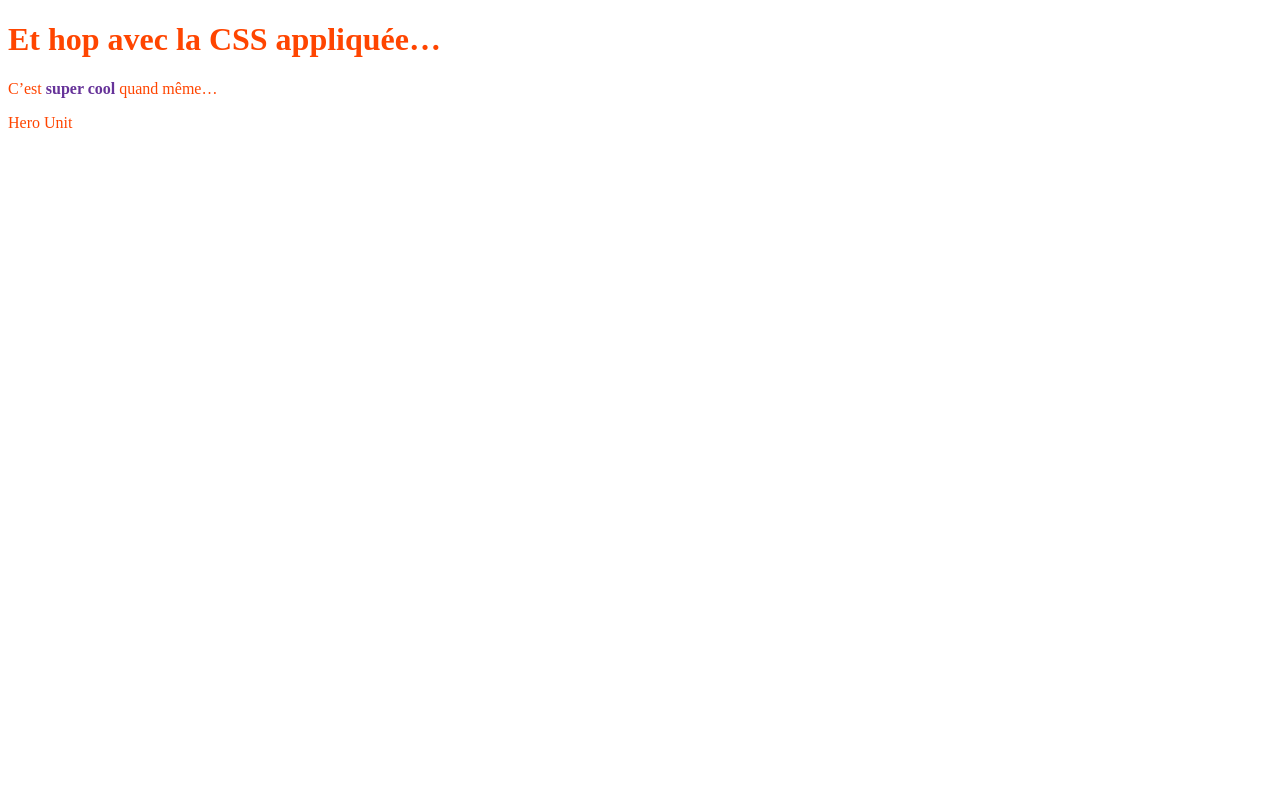
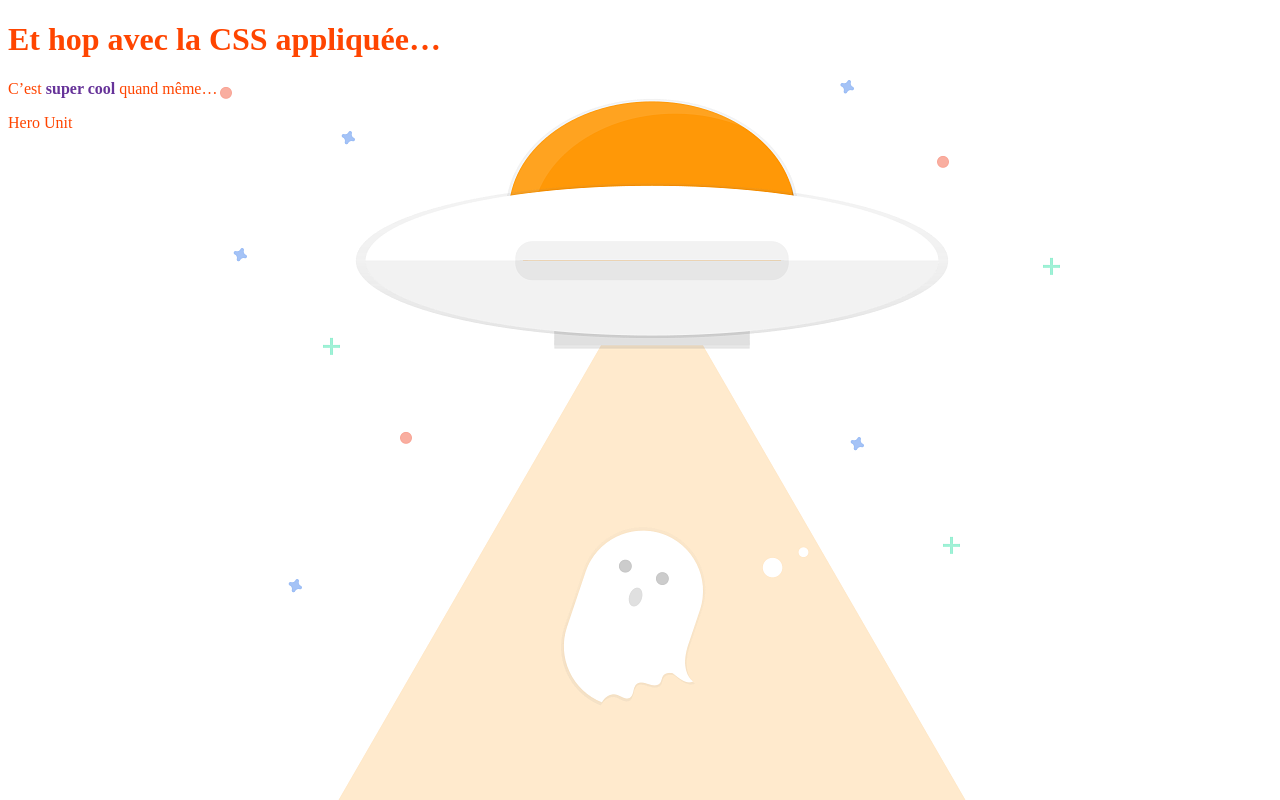
Before and after one commit to deliciousinsights/webpack-code-formation, a website built with webpack: page v3/index.html in a window 1280 px wide. Built offline with nearby package versions, Linux system fonts and the light colour scheme; some packages are replaced by stand-ins of ours.

Commit message:
Début images

```diff
--- a/v3/src/index.scss
+++ b/v3/src/index.scss
@@ -2,7 +2,7 @@ $base-color: orangered;
 $hl-color: rebeccapurple;
 
 body {
-  background: white;
+  background: white url(../images/taken.png) top center no-repeat;
   color: $base-color;
   font-size: 16px;
 }
--- a/v4/src/index.scss
+++ b/v4/src/index.scss
@@ -2,7 +2,7 @@ $base-color: orangered;
 $hl-color: rebeccapurple;
 
 body {
-  background: white;
+  background: white url(../images/taken.png) top center no-repeat;
   color: $base-color;
   font-size: 16px;
 }
```
Also changed, not shown: v3/images/chilling.jpg (added), v3/images/taken.png (added), v4/images/chilling.jpg (added), v4/images/taken.png (added).
